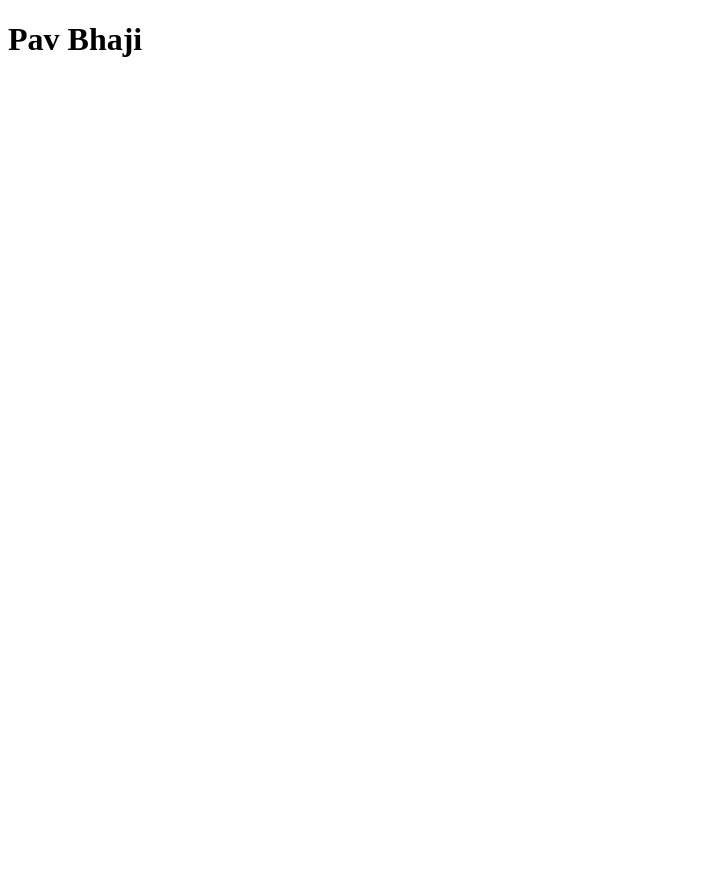
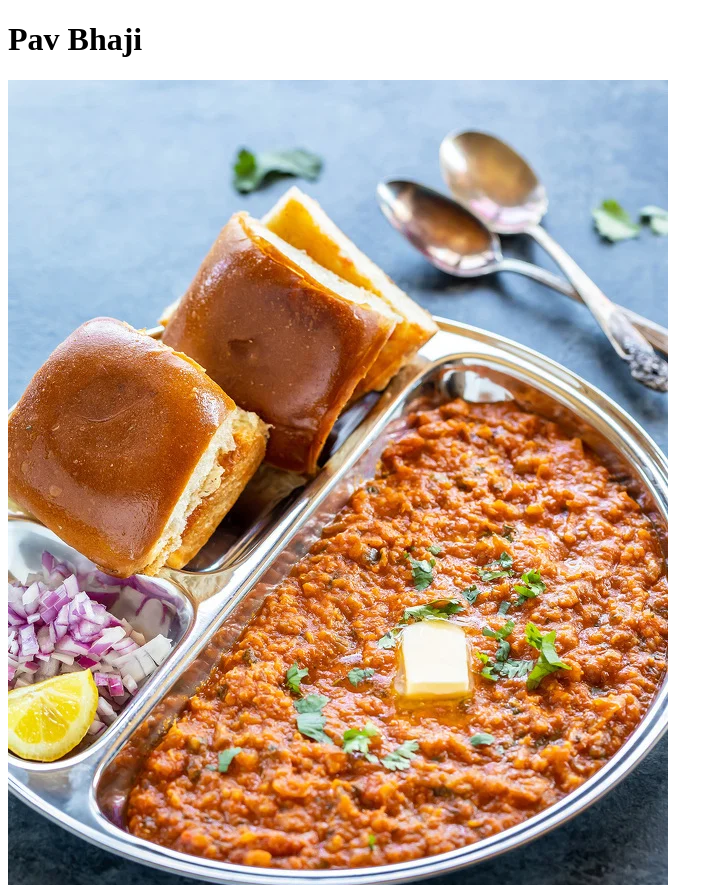
Before and after one commit to rohansolanki11/odin-recipes, a plain HTML site: page Recipes/pavbhaji.html in a window 1280 px wide. Shown: the top 885 px of the page, without its empty margins (0-723 px from the left). Before the commit the page ends 800 px from the top, so only its background shows below. Drawn offline with Linux system fonts and the light colour scheme.

Commit message:
Updated pav bhaji page

```diff
--- a/Recipes/pavbhaji.html
+++ b/Recipes/pavbhaji.html
@@ -6,5 +6,6 @@
 </head>
 <body>
     <h1>Pav Bhaji</h1>
+    <img src="../pavbhaji.jpg" alt="image of pav bhaji">
 </body>
 </html>
```
Also changed, not shown: pavbhaji.jpg (added).
